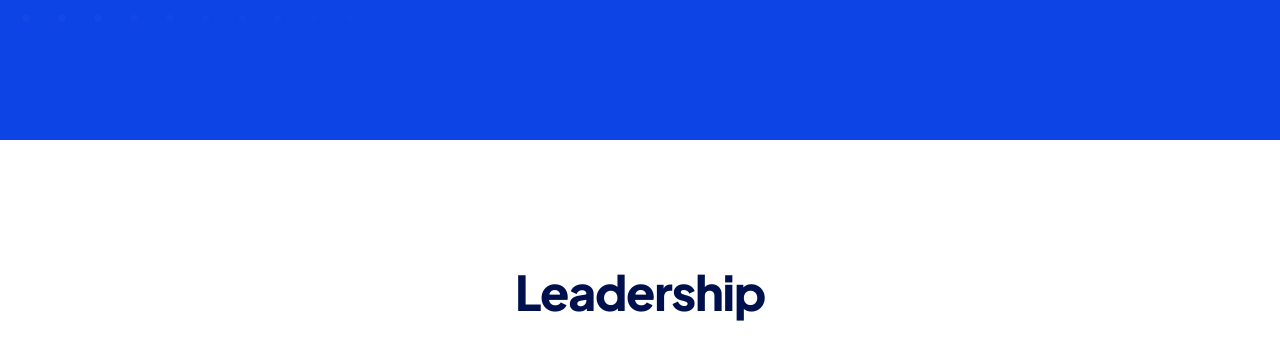
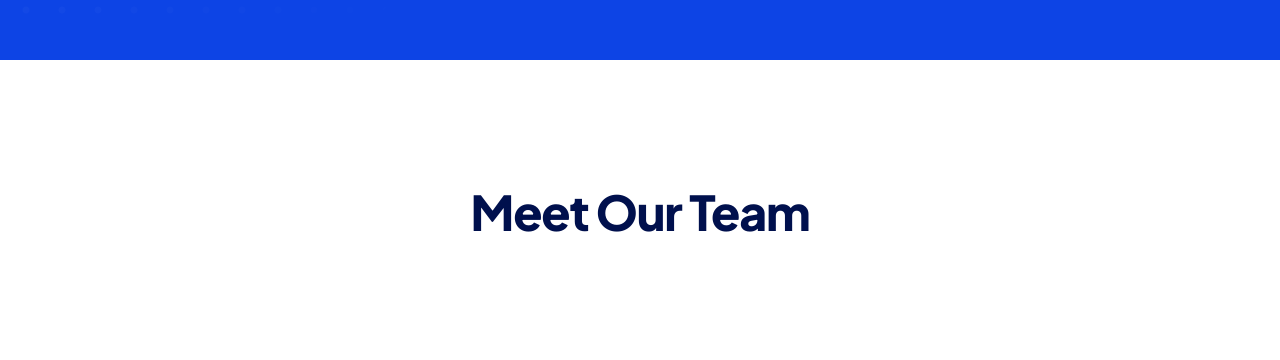
Before and after one commit to HAN-IT-Magang/hcm, a React (Vite) app: page /about in a window 1280 px wide. Shown: the part 1575-1935 px from the top of the page. Built offline with nearby package versions, Linux system fonts and the light colour scheme.

Commit message:
Update TeamSection: remove team photo and rename Leadership to Meet Our Team

```diff
--- a/src/components/about/TeamSection.jsx
+++ b/src/components/about/TeamSection.jsx
@@ -105,14 +105,7 @@ export function TeamSection() {
           {/* KANAN */}
           <div>
             <div className="flex items-center gap-6 md:gap-8">
-              <div data-gsap="left" className="hidden w-44 shrink-0 overflow-hidden rounded-2xl shadow-xl sm:block md:w-48">
-                <img
-                  src={teamPhoto}
-                  alt={isEn ? 'HCM Team' : 'Tim HCM'}
-                  className="h-44 w-full object-cover object-top md:h-48"
-                  loading="lazy"
-                />
-              </div>
+
               <div className="flex flex-col justify-center">
                 <div data-gsap="zoom" className="font-sans text-6xl font-black tracking-tight text-white md:text-7xl">
                   20<span className="text-accent-yellow">+</span>
@@ -172,7 +165,7 @@ export function TeamSection() {
 
         <div className="mx-auto max-w-[1100px] px-6 relative z-10">
           <h2 className="text-center font-sans text-4xl md:text-5xl font-black text-[#00104D] mb-16 md:mb-24 tracking-tight">
-            {isEn ? 'Leadership' : 'Leadership'}
+            {isEn ? 'Meet Our Team' : 'Meet Our Team'}
           </h2>
 
           <div className="grid grid-cols-1 sm:grid-cols-2 lg:grid-cols-3 gap-x-12 gap-y-16 items-start justify-items-center">
```
